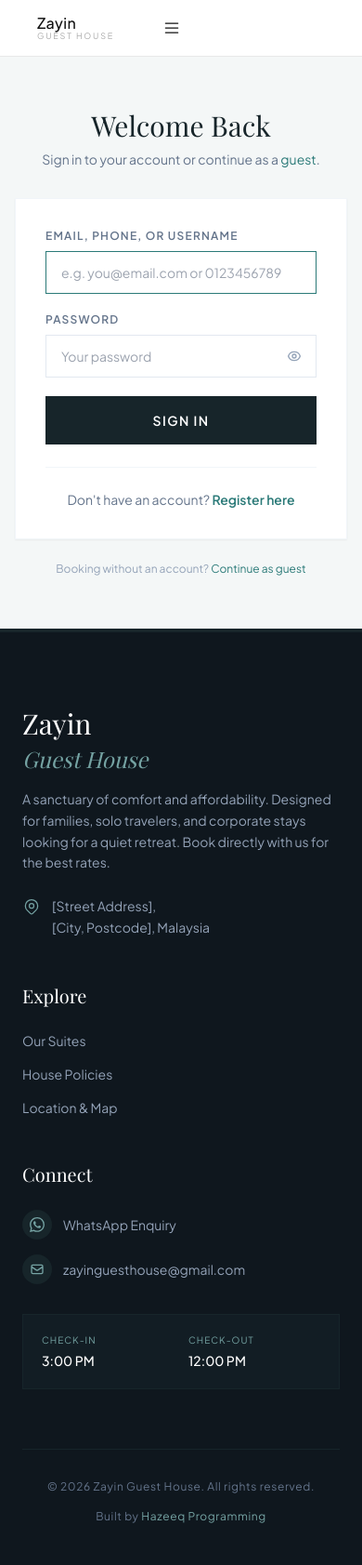
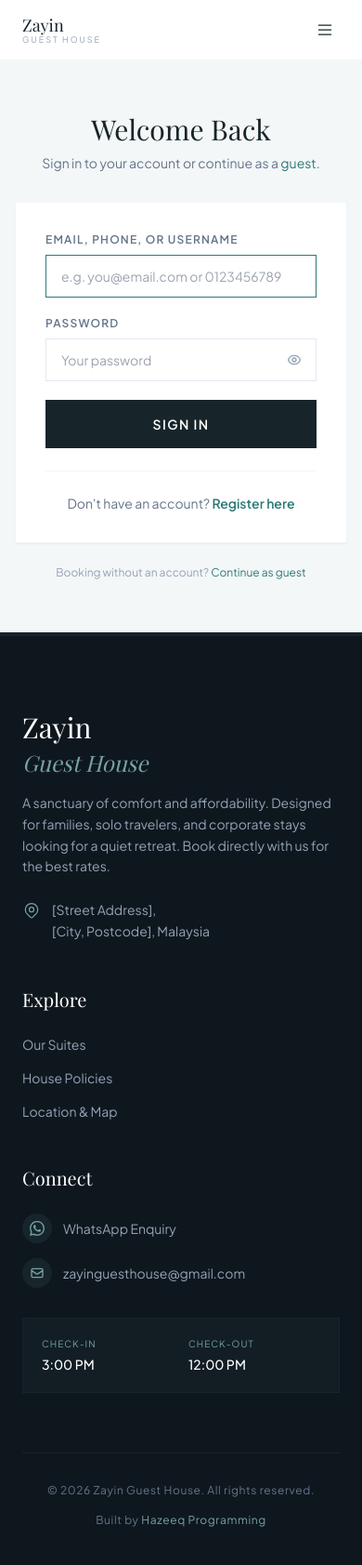
Before and after one commit to HazeeqHaikal/zayin-guest-house, a PHP site: page /zayin-guest-house/auth/login.php in a window 390 px wide. Shown: the whole page at 93% size. Before the commit the page ends 1638 px from the top, so only its background shows below. Run offline with PHP 8.4, Linux system fonts and the light colour scheme; some libraries are stand-ins or nearby versions; some web fonts are replaced.

Commit message:
fix: redesign header with Tailwind, fix mobile input overflow

```diff
--- a/includes/header.php
+++ b/includes/header.php
@@ -1,106 +1,114 @@
 <?php $basePath = isset($basePath) ? $basePath : ''; ?>
 
-<style>
-*{box-sizing:border-box;}
-.zh{background:#fff;border-bottom:1px solid #e8e8e8;position:sticky;top:0;z-index:50;}
-.zh-inner{max-width:1280px;margin:0 auto;padding:0 2.5rem;height:60px;display:flex;align-items:center;gap:3rem;}
-.zh-brand{text-decoration:none;flex-shrink:0;display:flex;flex-direction:column;gap:1px;}
-.zh-brand-name{font-size:16px;font-weight:500;letter-spacing:0.02em;color:#111;line-height:1;}
-.zh-brand-sub{font-size:9px;letter-spacing:0.2em;text-transform:uppercase;color:#aaa;line-height:1;}
-.zh-divider{width:1px;height:20px;background:#e0e0e0;flex-shrink:0;}
-.zh-nav{display:flex;align-items:center;gap:2rem;list-style:none;margin:0;padding:0;}
-.zh-nav a{font-size:11px;font-weight:500;letter-spacing:0.1em;text-transform:uppercase;color:#888;text-decoration:none;}
-.zh-nav a:hover{color:#111;}
-.zh-right{margin-left:auto;display:flex;align-items:center;gap:1.5rem;flex-shrink:0;}
-.zh-book{font-size:11px;font-weight:500;letter-spacing:0.1em;text-transform:uppercase;text-decoration:none;padding:9px 20px;background:#111;color:#fff;}
-.zh-book:hover{background:#333;}
-.zh-link{font-size:11px;font-weight:500;letter-spacing:0.08em;text-transform:uppercase;color:#888;text-decoration:none;}
-.zh-link:hover{color:#111;}
-.zh-register{font-size:11px;font-weight:500;letter-spacing:0.08em;text-transform:uppercase;color:#888;text-decoration:none;border:1px solid #ddd;padding:7px 14px;}
-.zh-register:hover{border-color:#999;color:#111;}
-.zh-logout{font-size:11px;font-weight:500;letter-spacing:0.08em;text-transform:uppercase;color:#bbb;text-decoration:none;}
-.zh-logout:hover{color:#c0392b;}
-.zh-mob-btn{display:none;background:none;border:none;cursor:pointer;color:#111;padding:4px;}
-.zh-mob-menu{display:none;border-top:1px solid #f0f0f0;background:#fff;}
-.zh-mob-menu.open{display:block;}
-.zh-mob-menu a{display:flex;align-items:center;justify-content:space-between;padding:13px 2.5rem;font-size:11px;font-weight:500;letter-spacing:0.1em;text-transform:uppercase;color:#777;text-decoration:none;border-bottom:1px solid #f5f5f5;}
-.zh-mob-menu a:hover{color:#111;}
-.zh-mob-book{background:#111!important;color:#fff!important;justify-content:center!important;border:none!important;margin:1rem 2.5rem 1.5rem!important;padding:13px!important;}
-.zh-mob-logout{color:#ccc!important;}
-.zh-mob-logout:hover{color:#c0392b!important;}
-@media(max-width:768px){
-    .zh-nav,.zh-right,.zh-divider{display:none!important;}
-    .zh-mob-btn{display:flex!important;}
-}
-</style>
+<header class="bg-white border-b border-slate-100 sticky top-0 z-50">
+    <div class="max-w-7xl mx-auto px-6 lg:px-20">
+        <div class="flex items-center h-16 gap-10">
 
-<header class="zh">
-<nav>
-    <div class="zh-inner">
-
-        <a href="<?= $basePath ?>index.php" class="zh-brand">
-            <span class="zh-brand-name">Zayin</span>
-            <span class="zh-brand-sub">Guest House</span>
+            <!-- Brand -->
+            <a href="<?= $basePath ?>index.php" class="flex flex-col leading-none shrink-0">
+                <span class="font-serif text-lg text-boutique-800 leading-none">Zayin</span>
+                <span class="text-[9px] tracking-[0.22em] uppercase text-slate-400 mt-0.5">Guest House</span>
             </a>
 
-        <div class="zh-divider"></div>
+            <!-- Divider -->
+            <div class="hidden md:block w-px h-5 bg-slate-200 shrink-0"></div>
 
-        <ul class="zh-nav">
-            <li><a href="<?= $basePath ?>index.php#suites">Our Suites</a></li>
-            <li><a href="<?= $basePath ?>index.php#rules">Policies</a></li>
-            <li><a href="<?= $basePath ?>index.php#location">Location</a></li>
-        </ul>
+            <!-- Desktop Nav -->
+            <nav class="hidden md:flex items-center gap-8">
+                <a href="<?= $basePath ?>index.php#suites"   class="text-[11px] font-semibold tracking-widest uppercase text-slate-500 hover:text-boutique-800 transition-colors">Our Suites</a>
+                <a href="<?= $basePath ?>index.php#rules"    class="text-[11px] font-semibold tracking-widest uppercase text-slate-500 hover:text-boutique-800 transition-colors">Policies</a>
+                <a href="<?= $basePath ?>index.php#location" class="text-[11px] font-semibold tracking-widest uppercase text-slate-500 hover:text-boutique-800 transition-colors">Location</a>
+            </nav>
 
-        <div class="zh-right">
-            <a href="<?= $basePath ?>index.php#booking-widget" class="zh-book">Book Now</a>
-
+            <!-- Desktop Right Actions -->
+            <div class="hidden md:flex items-center gap-4 ml-auto">
                 <?php if (!empty($_SESSION['admin_id'])): ?>
-                <a href="<?= $basePath ?>admin/dashboard.php" class="zh-link">Admin</a>
-                <a href="<?= $basePath ?>auth/logout.php" class="zh-logout">Logout</a>
-
+                    <a href="<?= $basePath ?>admin/dashboard.php" class="text-[11px] font-semibold tracking-widest uppercase text-slate-500 hover:text-boutique-800 transition-colors">Admin</a>
+                    <a href="<?= $basePath ?>auth/logout.php"     class="text-[11px] font-semibold tracking-widest uppercase text-slate-400 hover:text-red-500 transition-colors">Logout</a>
                 <?php elseif (!empty($_SESSION['user_id'])): ?>
-                <a href="<?= $basePath ?>customer/my_bookings.php" class="zh-link">My Bookings</a>
-                <a href="<?= $basePath ?>auth/logout.php" class="zh-logout">Logout</a>
-
+                    <a href="<?= $basePath ?>customer/my_bookings.php" class="text-[11px] font-semibold tracking-widest uppercase text-slate-500 hover:text-boutique-800 transition-colors">My Bookings</a>
+                    <a href="<?= $basePath ?>auth/logout.php"          class="text-[11px] font-semibold tracking-widest uppercase text-slate-400 hover:text-red-500 transition-colors">Logout</a>
                 <?php else: ?>
-                <a href="<?= $basePath ?>auth/login.php" class="zh-link">Login</a>
-                <a href="<?= $basePath ?>auth/register.php" class="zh-register">Register</a>
+                    <a href="<?= $basePath ?>auth/login.php"    class="text-[11px] font-semibold tracking-widest uppercase text-slate-500 hover:text-boutique-800 transition-colors">Login</a>
+                    <a href="<?= $basePath ?>auth/register.php" class="text-[11px] font-semibold tracking-widest uppercase text-slate-500 hover:text-boutique-800 border border-slate-200 hover:border-boutique-600 px-4 py-2 transition-colors">Register</a>
                 <?php endif; ?>
+                <a href="<?= $basePath ?>index.php#booking-widget"
+                   class="text-[11px] font-bold tracking-widest uppercase bg-boutique-800 hover:bg-boutique-600 text-white px-5 py-2.5 transition-colors">
+                    Book Now
+                </a>
             </div>
 
-        <button class="zh-mob-btn" id="zhBtn" aria-label="Toggle menu">
-            <svg id="zhIco" width="20" height="20" viewBox="0 0 24 24" fill="none" stroke="currentColor" stroke-width="1.5" stroke-linecap="round">
+            <!-- Mobile Hamburger -->
+            <button id="mobileMenuBtn" class="md:hidden ml-auto p-1.5 text-boutique-800" aria-label="Toggle menu">
+                <svg id="menuIcon" class="w-5 h-5" fill="none" stroke="currentColor" stroke-width="1.5" stroke-linecap="round" stroke-linejoin="round" viewBox="0 0 24 24">
                     <path d="M4 6h16M4 12h16M4 18h16"/>
                 </svg>
             </button>
+
+        </div>
     </div>
 
-    <div class="zh-mob-menu" id="zhMob">
-        <a href="<?= $basePath ?>index.php#suites">Our Suites <span>→</span></a>
-        <a href="<?= $basePath ?>index.php#rules">Policies <span>→</span></a>
-        <a href="<?= $basePath ?>index.php#location">Location <span>→</span></a>
+    <!-- Mobile Dropdown Menu -->
+    <div id="mobileMenu" class="hidden md:hidden border-t border-slate-100 bg-white">
+        <div class="px-6 pt-2 pb-5 flex flex-col">
+            <a href="<?= $basePath ?>index.php#suites"   class="flex items-center justify-between py-3.5 text-[11px] font-semibold tracking-widest uppercase text-slate-500 border-b border-slate-50 hover:text-boutique-800 transition-colors">Our Suites <span class="text-slate-300 font-normal">→</span></a>
+            <a href="<?= $basePath ?>index.php#rules"    class="flex items-center justify-between py-3.5 text-[11px] font-semibold tracking-widest uppercase text-slate-500 border-b border-slate-50 hover:text-boutique-800 transition-colors">Policies <span class="text-slate-300 font-normal">→</span></a>
+            <a href="<?= $basePath ?>index.php#location" class="flex items-center justify-between py-3.5 text-[11px] font-semibold tracking-widest uppercase text-slate-500 border-b border-slate-50 hover:text-boutique-800 transition-colors">Location <span class="text-slate-300 font-normal">→</span></a>
+
             <?php if (!empty($_SESSION['admin_id'])): ?>
-            <a href="<?= $basePath ?>admin/dashboard.php">Admin <span>→</span></a>
-            <a href="<?= $basePath ?>auth/logout.php" class="zh-mob-logout">Logout</a>
+                <a href="<?= $basePath ?>admin/dashboard.php" class="flex items-center justify-between py-3.5 text-[11px] font-semibold tracking-widest uppercase text-slate-500 border-b border-slate-50 hover:text-boutique-800 transition-colors">Admin <span class="text-slate-300 font-normal">→</span></a>
+                <a href="<?= $basePath ?>auth/logout.php"     class="py-3.5 text-[11px] font-semibold tracking-widest uppercase text-slate-400 hover:text-red-500 transition-colors">Logout</a>
             <?php elseif (!empty($_SESSION['user_id'])): ?>
-            <a href="<?= $basePath ?>customer/my_bookings.php">My Bookings <span>→</span></a>
-            <a href="<?= $basePath ?>auth/logout.php" class="zh-mob-logout">Logout</a>
+                <a href="<?= $basePath ?>customer/my_bookings.php" class="flex items-center justify-between py-3.5 text-[11px] font-semibold tracking-widest uppercase text-slate-500 border-b border-slate-50 hover:text-boutique-800 transition-colors">My Bookings <span class="text-slate-300 font-normal">→</span></a>
+                <a href="<?= $basePath ?>auth/logout.php"          class="py-3.5 text-[11px] font-semibold tracking-widest uppercase text-slate-400 hover:text-red-500 transition-colors">Logout</a>
             <?php else: ?>
-            <a href="<?= $basePath ?>auth/login.php">Login</a>
-            <a href="<?= $basePath ?>auth/register.php">Register</a>
+                <a href="<?= $basePath ?>auth/login.php"    class="flex items-center justify-between py-3.5 text-[11px] font-semibold tracking-widest uppercase text-slate-500 border-b border-slate-50 hover:text-boutique-800 transition-colors">Login <span class="text-slate-300 font-normal">→</span></a>
+                <a href="<?= $basePath ?>auth/register.php" class="flex items-center justify-between py-3.5 text-[11px] font-semibold tracking-widest uppercase text-slate-500 border-b border-slate-50 hover:text-boutique-800 transition-colors">Register <span class="text-slate-300 font-normal">→</span></a>
             <?php endif; ?>
-        <a href="<?= $basePath ?>index.php#booking-widget" class="zh-mob-book">Book Now</a>
+
+            <a href="<?= $basePath ?>index.php#booking-widget"
+               class="mt-4 w-full bg-boutique-800 hover:bg-boutique-600 text-white text-center py-3.5 text-[11px] font-bold tracking-widest uppercase transition-colors">
+                Book Now
+            </a>
         </div>
-</nav>
+    </div>
+</header>
 
 <script>
-(function(){
-    var b=document.getElementById('zhBtn'),m=document.getElementById('zhMob'),i=document.getElementById('zhIco');
-    b.addEventListener('click',function(){
-        m.classList.toggle('open');
-        i.querySelector('path').setAttribute('d',m.classList.contains('open')?'M6 18L18 6M6 6l12 12':'M4 6h16M4 12h16M4 18h16');
+(function () {
+    var btn  = document.getElementById('mobileMenuBtn');
+    var menu = document.getElementById('mobileMenu');
+    var icon = document.getElementById('menuIcon');
+    if (!btn || !menu || !icon) return;
+
+    var openPath  = 'M6 18L18 6M6 6l12 12';
+    var closePath = 'M4 6h16M4 12h16M4 18h16';
+
+    function setIcon(open) {
+        icon.querySelector('path').setAttribute('d', open ? openPath : closePath);
+    }
+
+    btn.addEventListener('click', function (e) {
+        e.stopPropagation();
+        var isOpen = !menu.classList.contains('hidden');
+        menu.classList.toggle('hidden');
+        setIcon(!isOpen);
     });
-    m.querySelectorAll('a').forEach(function(a){a.addEventListener('click',function(){m.classList.remove('open');i.querySelector('path').setAttribute('d','M4 6h16M4 12h16M4 18h16');});});
+
+    // Close when a nav link is tapped
+    menu.querySelectorAll('a').forEach(function (a) {
+        a.addEventListener('click', function () {
+            menu.classList.add('hidden');
+            setIcon(false);
+        });
+    });
+
+    // Close on outside click
+    document.addEventListener('click', function (e) {
+        if (!btn.contains(e.target) && !menu.contains(e.target)) {
+            menu.classList.add('hidden');
+            setIcon(false);
+        }
+    });
 })();
 </script>
-</header>
```
Also changed, not shown: index.php (+9 -9 lines). Lines whose indentation alone changed are shown as unchanged.
